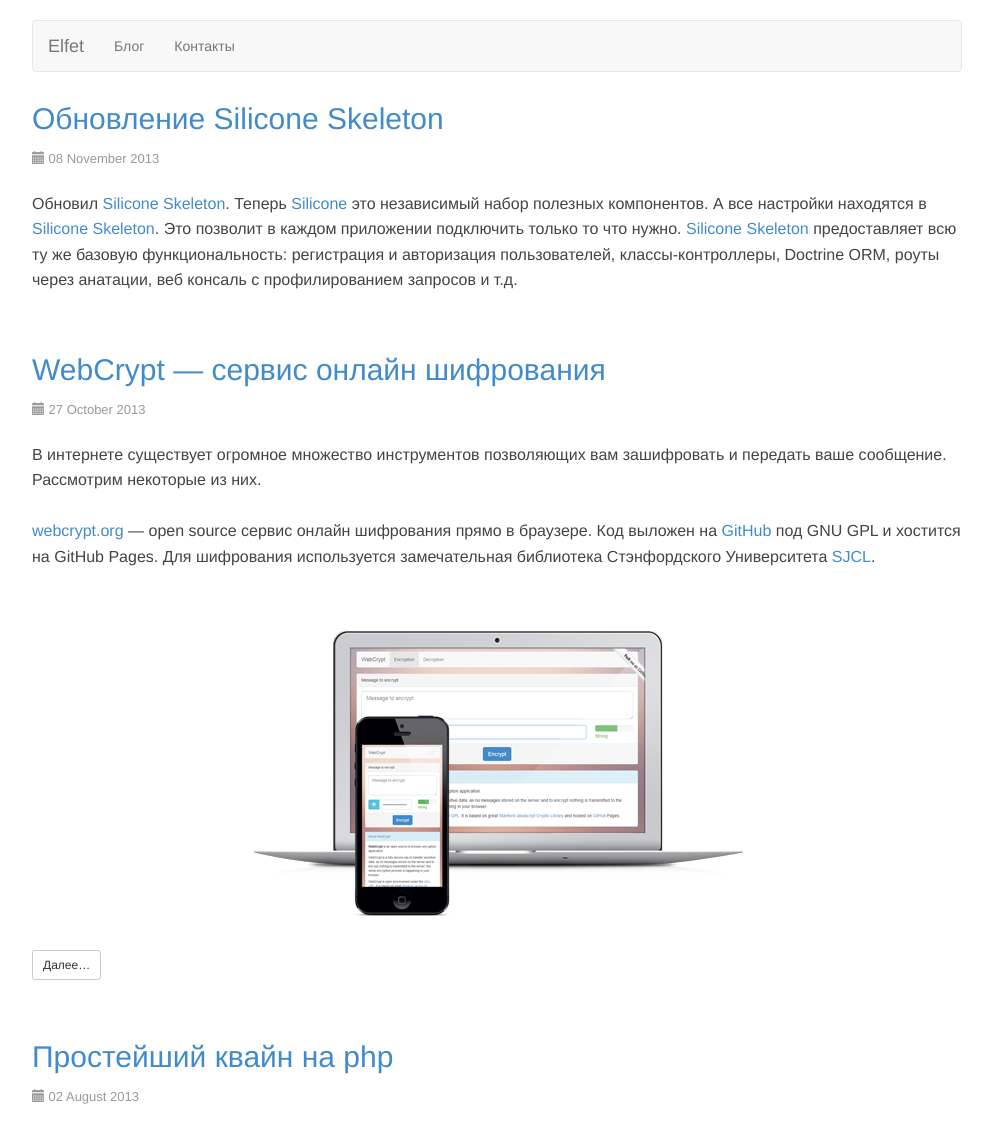
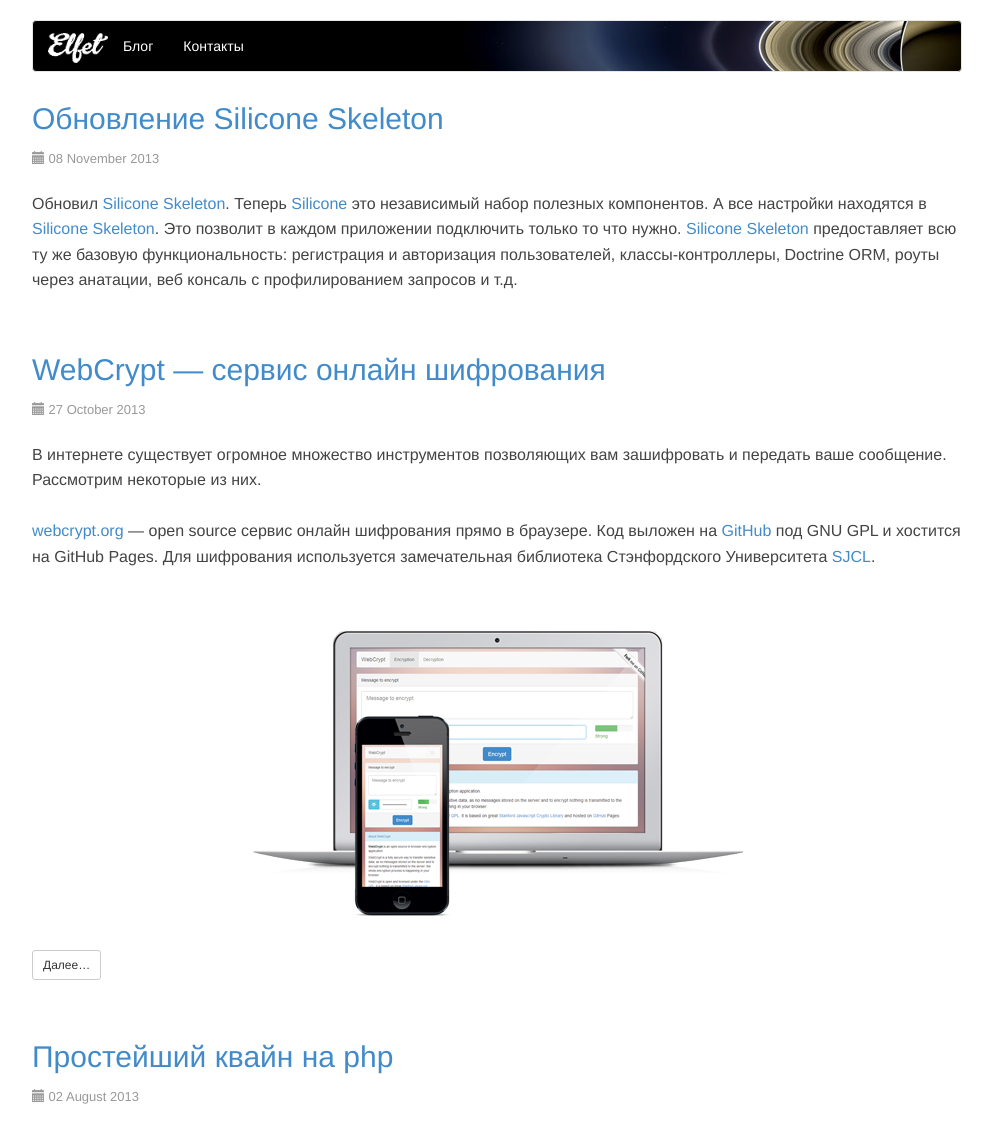
Before and after one commit to toFlash/medv.io, a Jekyll site: the page built from index.html, in a window 1280 px wide, cut to the strip 0-1124 px from the top of the page. Shown: the whole strip, without its empty margins (143-1136 px from the left). Built offline with Jekyll 4.4.1, drawn with Linux system fonts in a browser that asks for light colours; Markdown is read by kramdown in place of the engine named in the settings.

Commit message:
Add beautiful top navbar.

```diff
--- a/_layouts/default.html
+++ b/_layouts/default.html
@@ -32,7 +32,8 @@
                     <span class="icon-bar"></span>
                     <span class="icon-bar"></span>
                 </button>
-                <a class="navbar-brand" href="/">Elfet</a>
+                <a class="navbar-brand" href="/"><img src="/img/logo.png" alt="Elfet"></a>
+
             </div>
 
             <div class="collapse navbar-collapse" id="bs-example-navbar-collapse-1">
--- a/css/theme.css
+++ b/css/theme.css
@@ -58,6 +58,41 @@
  * Override
  */
 
+.navbar-default {
+    background-image: url("../img/saturn.jpg");
+    background-repeat: no-repeat;
+    background-position: right center;
+    background-color: #000;
+    color: #fff;
+}
+
+@media (max-width: 768px) {
+    .navbar-default {
+        background-position: right top !important;
+        background-size: auto 50px !important;
+    }
+}
+
+.navbar-default a {
+    color: #fff !important;
+}
+
+.navbar-default a:hover {
+    color: #b8b8b8 !important;
+}
+
+.navbar-default .navbar-brand {
+    max-height: 50px;
+    padding-top: 12px;
+    padding-left: 15px;
+    padding-bottom: 0;
+    padding-right: 0;
+}
+
+.navbar-brand img {
+    max-height: 30px;
+}
+
 .gist {
     font-size: 80%;
 }
```
Also changed, not shown: img/logo.png (added), img/saturn.jpg (added), img/saturn2.jpg (added).
